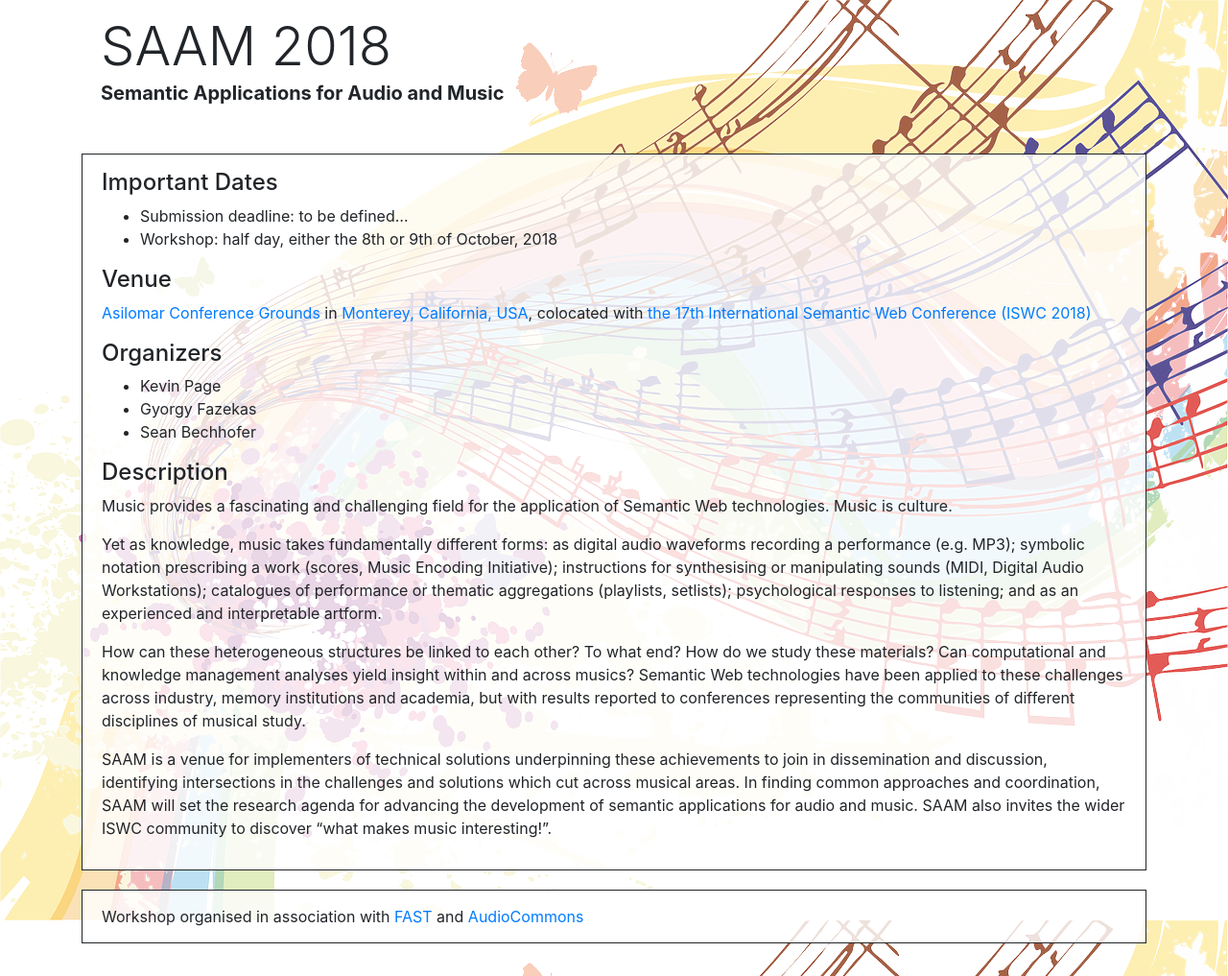
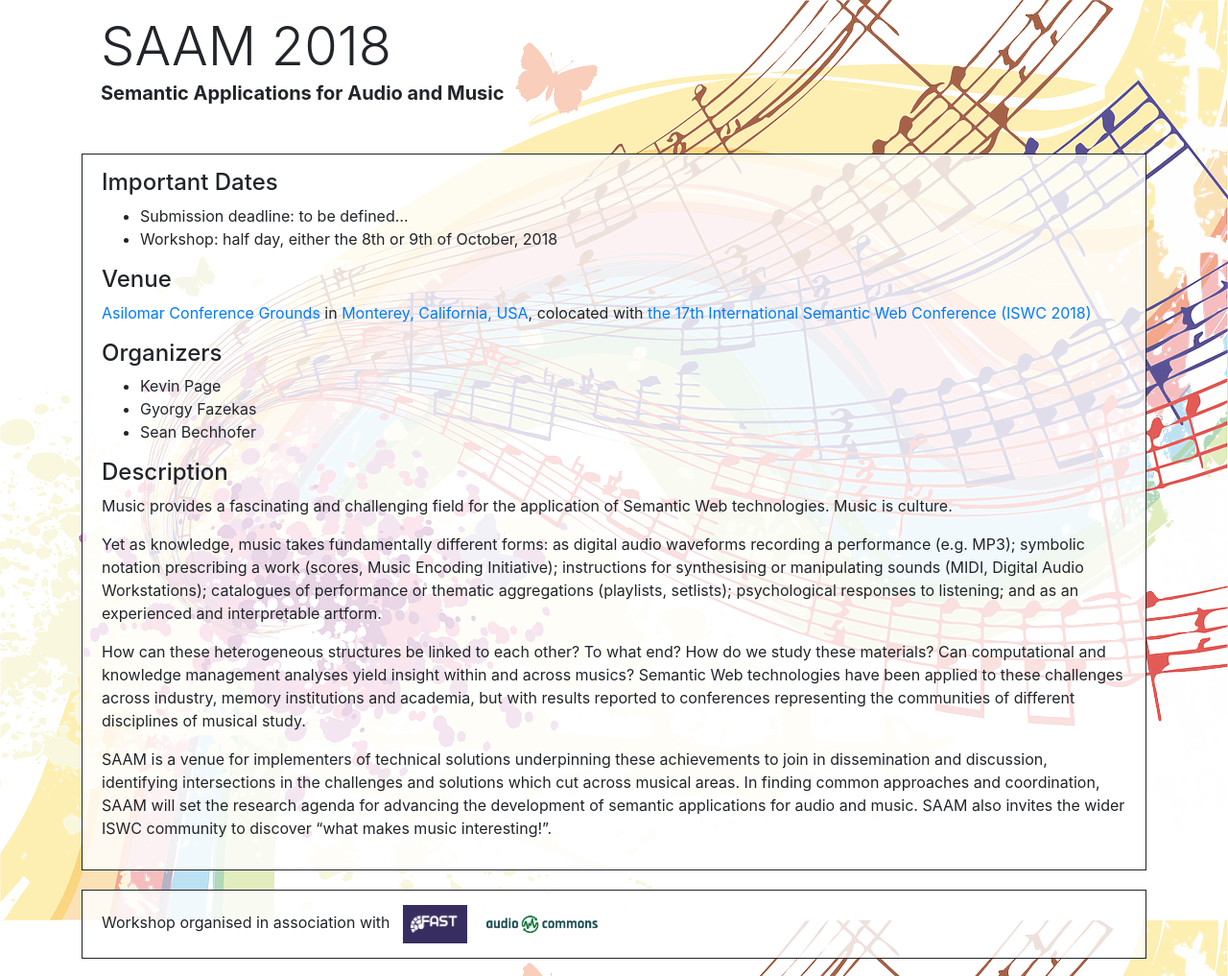
Before and after one commit to AudioCommons/SAAM2018-Website, a Jekyll site: the page built from index.md, in a window 1280 px wide. Shown: the whole page at 96% size. Built offline with Jekyll 4.4.1, drawn with Linux system fonts in a browser that asks for light colours; nearby versions of some CDN libraries.

Commit message:
Add logos of FAST and Audio Commons

```diff
--- a/_includes/footer.html
+++ b/_includes/footer.html
@@ -2,12 +2,29 @@
   <div class="row">
     <div class="col">
       <div id="footer" style="background-color: #ffffffcf; padding:15px 20px; border-width: 1px; border-style:solid;">
-        Workshop organised in association with
-        <a href="http://www.semanticaudio.ac.uk/">FAST</a>
-        and
-        <a href="http://www.audiocommons.org/">AudioCommons</a>
-        <!-- TODO: Add image links to the FAST and Audio Commons projects
-        (logos from the bottom of website http://www.semanticaudio.net/) -->
+        <!-- <div class="container"> -->
+          Workshop organised in association with &nbsp;
+          <a href="http://www.semanticaudio.ac.uk/"><img src="./img/FAST-logo.png" alt="FAST" height="40px"></a>
+          &nbsp;
+          <a href="http://www.audiocommons.org/"><img src="./img/audio-commons-logo-horizontal.png" alt="Audio Commons" height="30px"></a>
+          <!-- <div class="row">
+            <div class="col" style="vertical-align: bottom;">
+              <div>
+                Workshop organised in association with
+              </div>
+            </div>
+            <div class="col">
+              <a href="http://www.semanticaudio.ac.uk/">
+                <image src="./img/FAST-logo.png" alt="FAST" height="40px">
+              </a>
+            </div>
+            <div class="col">
+              <a href="http://www.audiocommons.org/">
+                <image src="./img/audio-commons-logo-horizontal.png" alt="Audio Commons" height="30px">
+              </a>
+            </div>
+          </div> -->
+        <!-- </div> -->
       </div>
     </div>
   </div>
--- a/_layouts/default.html
+++ b/_layouts/default.html
@@ -1,7 +1,7 @@
 <!doctype html>
 <html lang="en">
   {% include html-head.html %}
-  <body style="background-image: url(./img/background.png); background-attachment: fixed;">
+  <body style="background-image: url(./img/background.png); background-attachment: fixed; background-size: cover;">
     {% include header.html %}
     <div class="container" style="margin-bottom: 20px">
       <!-- Content here -->
```
Also changed, not shown: img/FAST-logo.png (added), img/audio-commons-logo-horizontal.png (added), img/audio-commons-logo-square.png (added).
